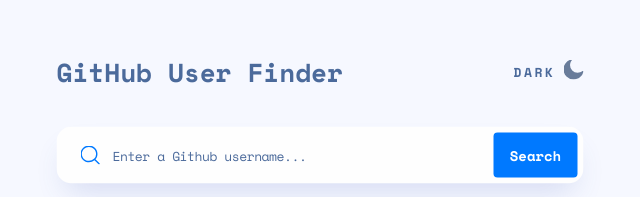
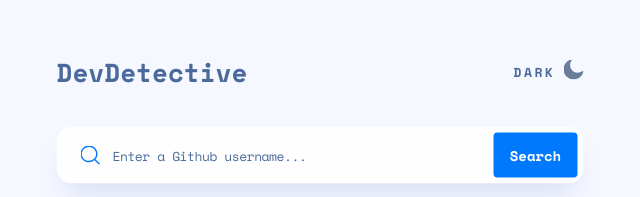
Before and after one commit to ishivpoojan22/dev-detective, a plain HTML site: page index.html in a window 1280 px wide. Shown: the part 163-360 px from the top of the page, without its empty margins (320-960 px from the left). Drawn offline with nearby package versions, Linux system fonts and the light colour scheme; no server answers.

Commit message:
Update index.html

```diff
--- a/index.html
+++ b/index.html
@@ -42,7 +42,7 @@
       <div class="container">
         <!-- Header  -->
         <header class="header">
-          <h1 class="title">GitHub User Finder</h1>
+          <h1 class="title">DevDetective</h1>
           <div class="btn" id="modeBtn">
             <p id="modeText">dark</p>
             <div class="iconContainer">
```
